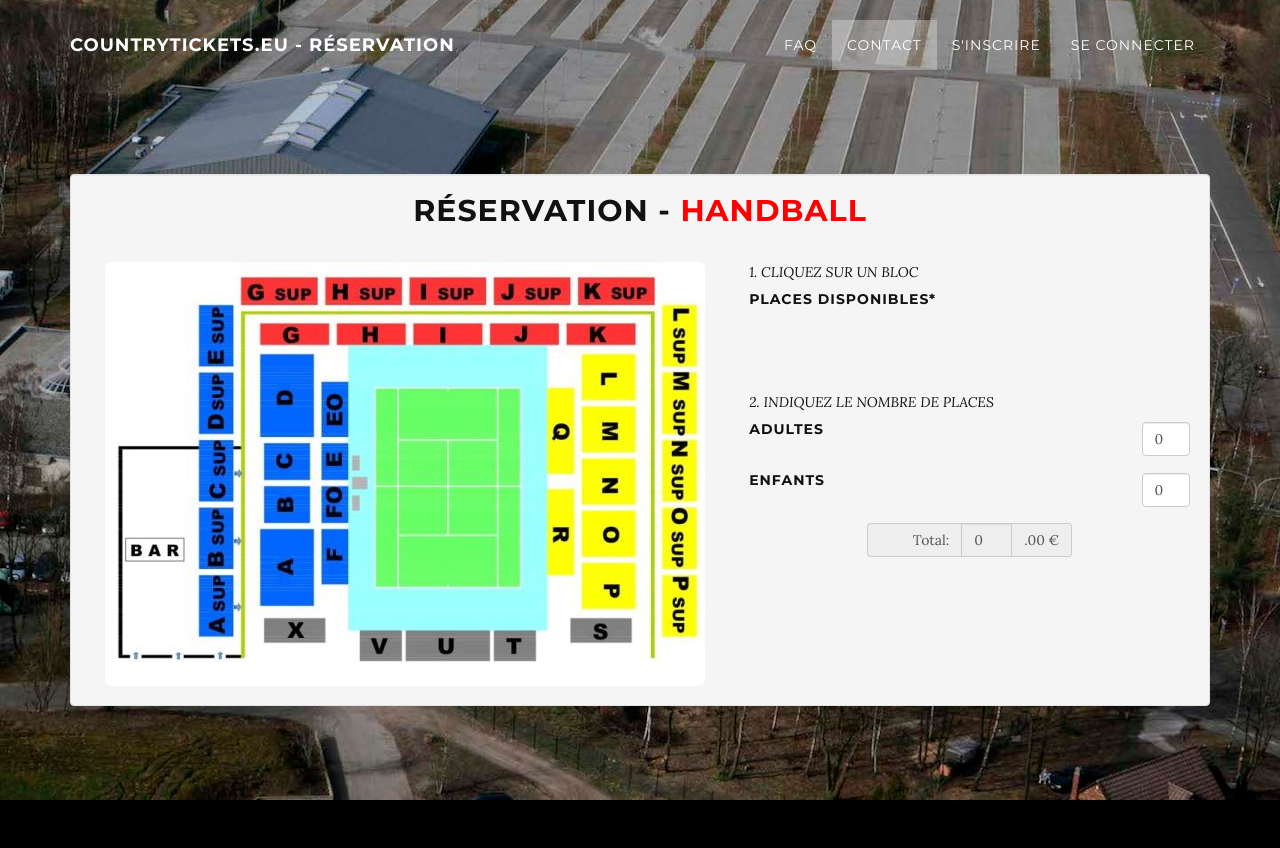
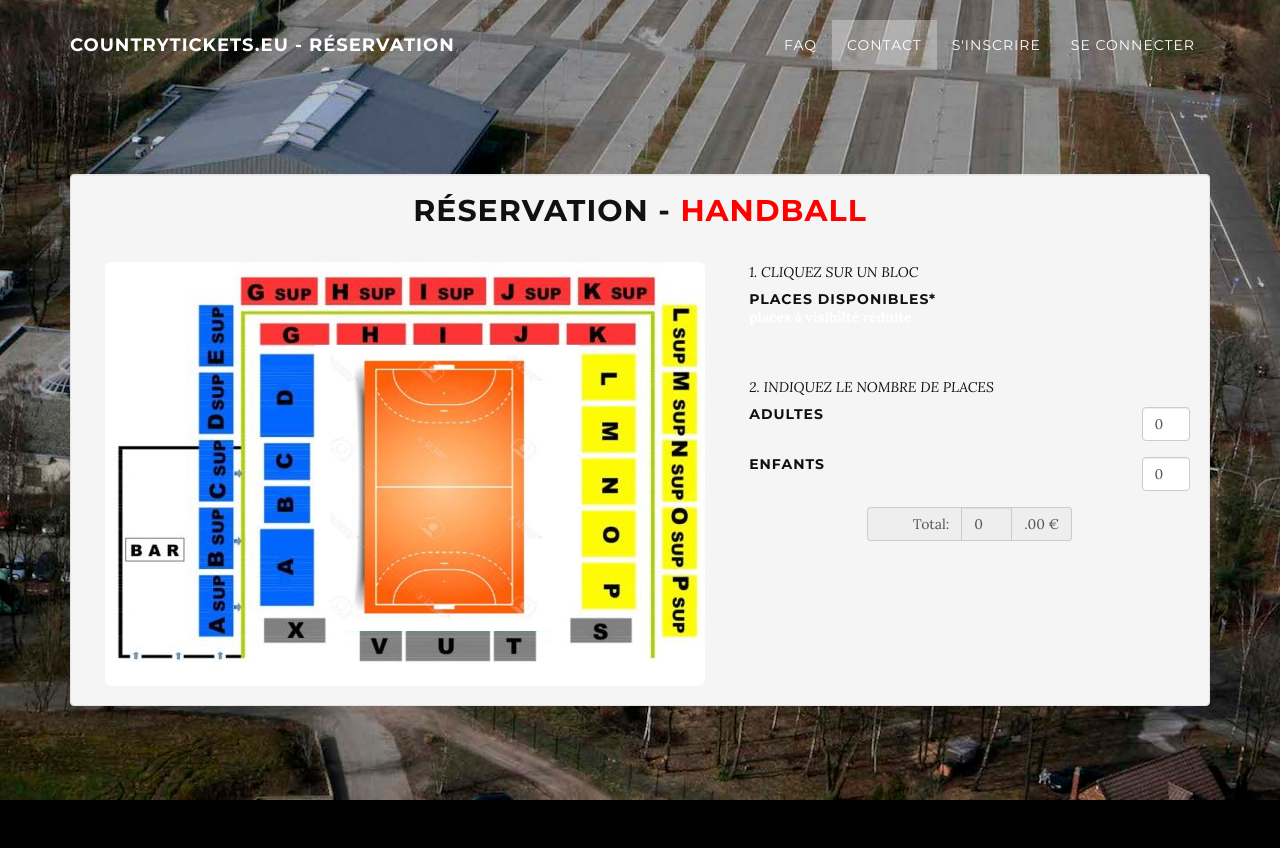
Before and after one commit to zirby/hb2016, a PHP site: page /fr/reservation/index.php in a window 1280 px wide. Shown: the top 848 px of the page. Run offline with PHP 8.4, Linux system fonts and the light colour scheme; data comes from the database, SQL or seed files in the repository; data that the repository does not hold is empty.

Commit message:
modif layout

```diff
--- a/css/style.css
+++ b/css/style.css
@@ -58,3 +58,6 @@ span {
 .sp_30{
 	height: 30px;
 }
+h5{
+	margin-bottom: 0px;
+}
--- a/fr/reservation/index.php
+++ b/fr/reservation/index.php
@@ -38,8 +38,8 @@ while($res = $req->fetch()){
 <h2>Réservation - <span style="color: red">HandBall</span></h2>
 
 <div class="col-md-7">
-<img src="../../img/cd2016_600.jpg" alt="la salle" class="img-rounded displayed" usemap="#map-cd2016_600"/>
-<map name="map-cd2016_600" id="map-cd2016_600">
+<img src="../../img/hb2016_600_z.jpg" alt="la salle" class="img-rounded displayed" usemap="#map-hb2016_600"/>
+<map name="map-hb2016_600" id="map-hb2016_600">
 <area id="bloc_a" alt="" title="" href="#" shape="rect" coords="155,266,209,345" />
 <area id="bloc_b" alt="" title="" href="#" shape="rect" coords="158,223,207,260" />
 <area id="bloc_c" alt="" title="" href="#" shape="rect" coords="160,181,205,218" />
@@ -89,7 +89,7 @@ while($res = $req->fetch()){
         <div class="col-md-12 text-left sp_30"><em>1. CLIQUEZ SUR UN BLOC</em></div>
     </div>
     <div class="row">
-        <div class="col-md-7 text-left"  data-toggle="tooltip" data-placement="top" title="le nombre de places peu changer en + ou en -"><h5>Places disponibles*</h5></div>
+        <div class="col-md-7 text-left"  data-toggle="tooltip" data-placement="top" title="le nombre de places peu changer en + ou en -"><h5>Places disponibles*</h5><span>places à visibilté réduite</span></div>
         <div class="col-md-5" id="pBloc"></div>
     </div>
     <div class="row">
@@ -98,12 +98,12 @@ while($res = $req->fetch()){
     <div class="row">
         <div class="col-md-12 text-left sp_30"><em>2. INDIQUEZ LE NOMBRE DE PLACES</em></div>
     </div>
-    <div class="row">
+    <div class="row sp_50">
         <div class="col-md-6 text-left"><h5>Adultes</h5></div>
         <div class="col-md-4" id="pPriceAd"></div>
         <div class="col-md-2"><input id="inputPlaces" type="text" class="form-control" value="0"></div>
     </div>
-    <div class="row">
+    <div class="row sp_50">
         <div class="col-md-6 text-left"><h5>Enfants</h5></div>
         <div class="col-md-4" id="pPriceEn"></div>
         <div class="col-md-2"><input id="inputPlacesHalf" type="text" class="form-control" value="0"></div>
```
